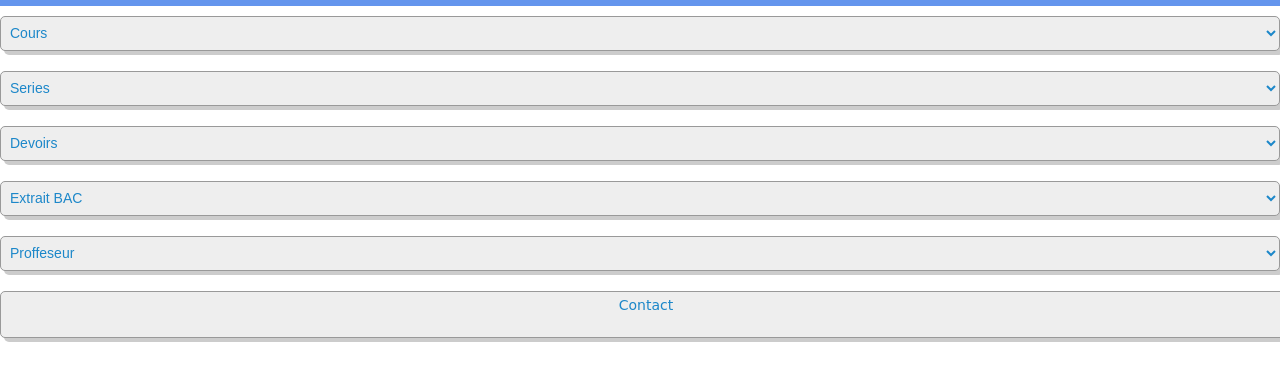
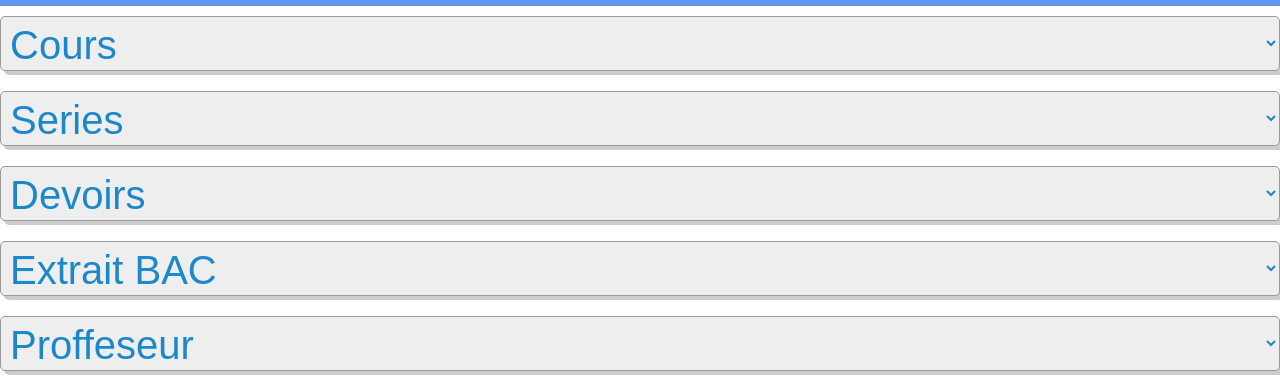
Before and after one commit to RayenNakachi/AdmisEconomie.github.io, a plain HTML site: page index.html in a window 1280 px wide. Shown: the part 91-481 px from the top of the page. Drawn offline with Linux system fonts and the light colour scheme.

Commit message:
Update style.css

```diff
--- a/style.css
+++ b/style.css
@@ -105,8 +105,8 @@ footer {
 
     .box {
         width: 100%; /* Make the box full width for better mobile display */
-        height: 35px; /* Adjust height for the input box */
-        font-size: 14px; /* Adjust font size for smaller screens */
+        height: 55px; /* Adjust height for the input box */
+        font-size: 40px; /* Adjust font size for smaller screens */
         padding: 5px; /* Adjust padding for better display */
     }
 }
```
